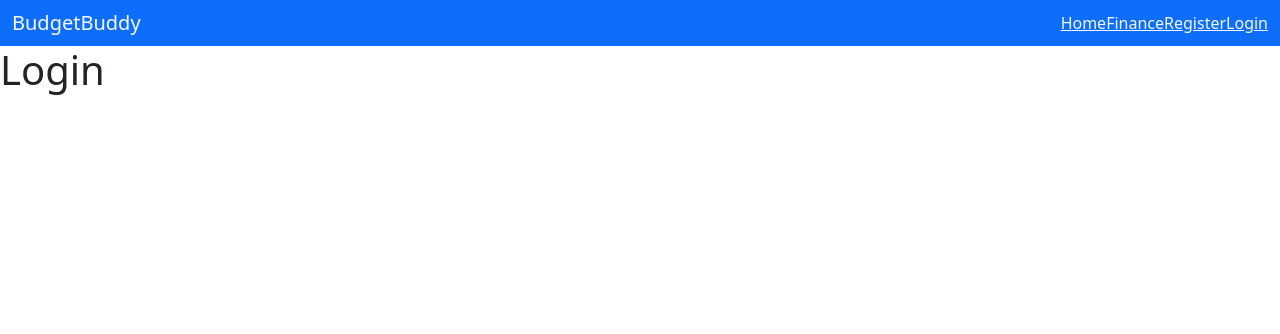
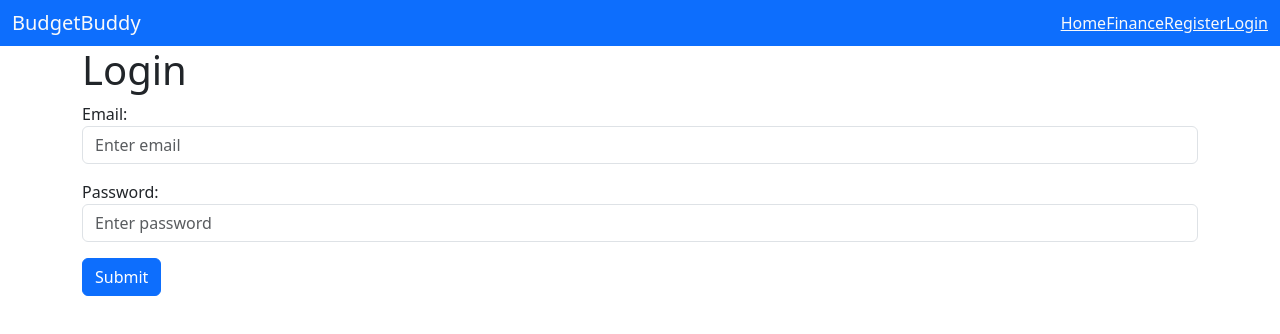
Before and after one commit to Dorian-Mayamba/bgn-hackathon-consisten6-frontend, a React (Create React App) app in the folder personal_financial_adviser/: page /login in a window 1280 px wide. Shown: the top 334 px of the page. Built offline with nearby package versions, Linux system fonts and the light colour scheme.

Commit message:
Login form

```diff
--- a/personal_financial_adviser/src/components/Login.jsx
+++ b/personal_financial_adviser/src/components/Login.jsx
@@ -1,7 +1,20 @@
-export function Login(){
-    return(
-        <div>
+export function Login() {
+    return (
+        <div className="container">
             <h1>Login</h1>
+            <form action="#">
+                <div className="form-group mb-3">
+                    <label for="email">Email:</label>
+                    <input className="form-control" type="email" id="email" placeholder="Enter email" name="email" />
+                </div>
+                <div className="form-group mb-3">
+                    <label for="password">Password:</label>
+                    <input className="form-control" type="password" id="password" placeholder="Enter password" name="password" />
+                </div>
+                <div className="form-group mb-3">
+                    <button type="submit" class="btn btn-primary">Submit</button>
+                </div>
+            </form>
         </div>
     )
 
```
